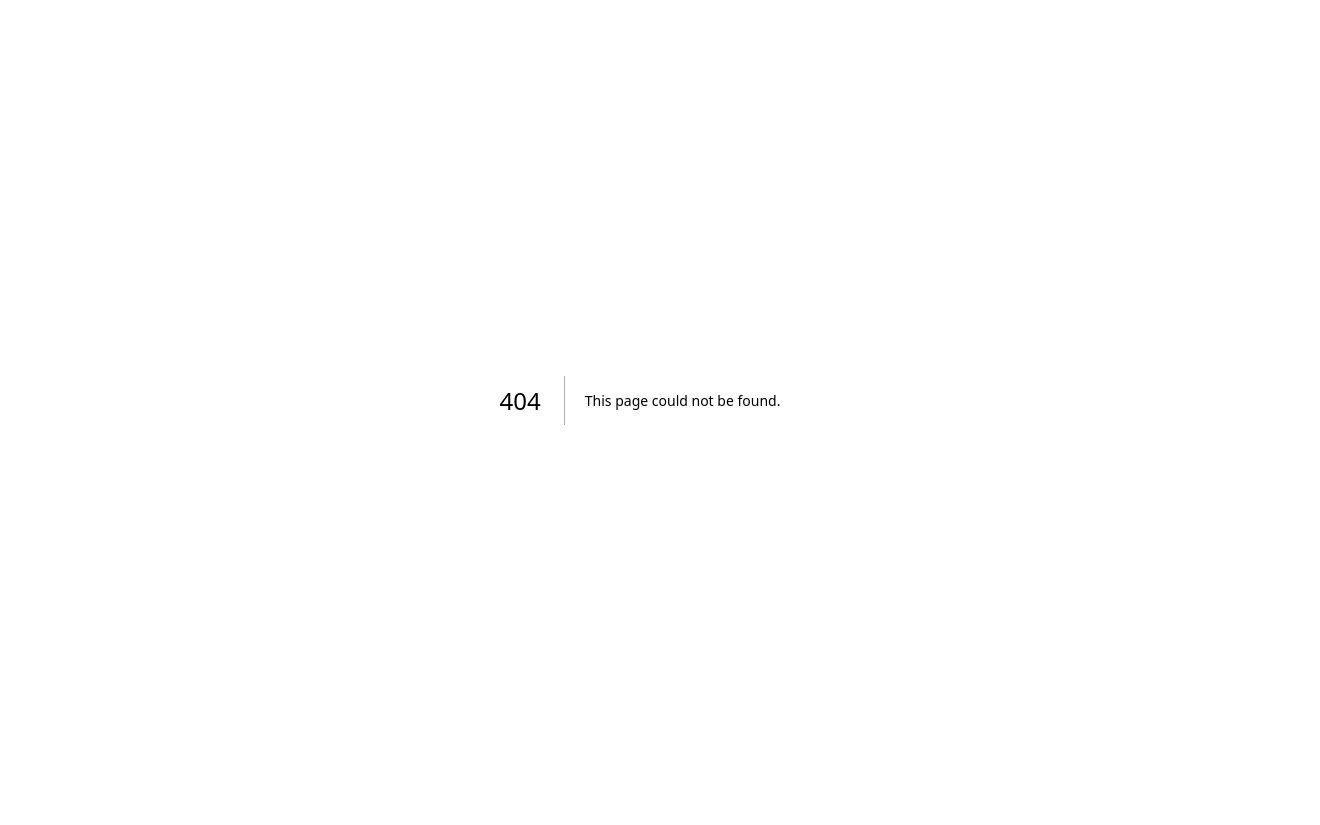
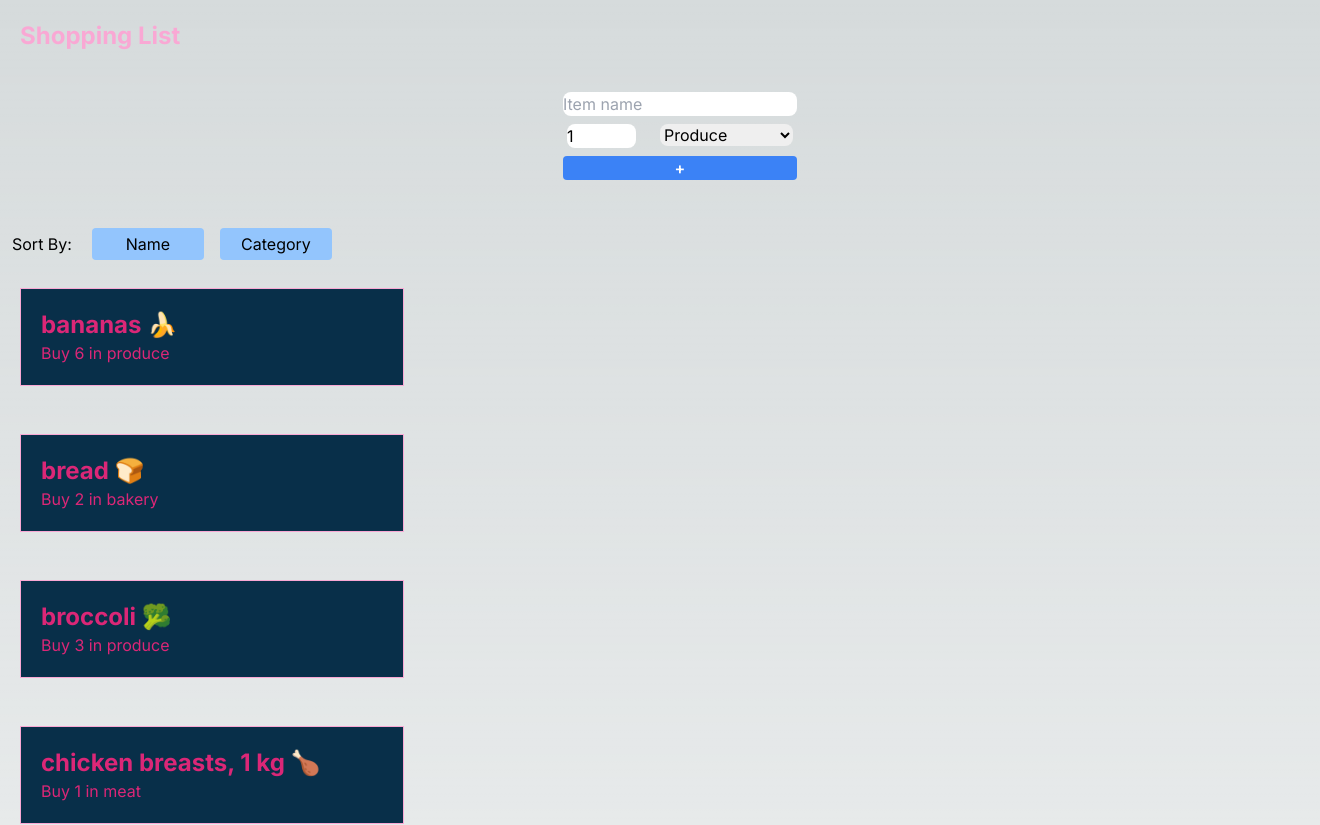
Before and after one commit to simranjotbal/cprg306-assignments, a Next.js app: page /week-6 in a window 1280 px wide. Before the commit this address had no page. Shown: the top 825 px of the page, 1320 px wide, since content can reach past the window. Before the commit the page ends 800 px from the top, so only its background shows below. Built offline with nearby package versions, Linux system fonts and the light colour scheme.

Commit message:
week-6
Week 6 assignment

```diff
--- a/app/page.js
+++ b/app/page.js
@@ -6,7 +6,7 @@ export default function Home() {
   return (
     <main>
       <h1> CPRG 306:Web Development2 - Assignments</h1>
-      <Link  className="underline text-cyan-600 hover:text-pink-300" href="./week-5">week-5
+      <Link  className="underline text-cyan-600 hover:text-pink-300" href="./week-6">week-6
       </Link>
     </main>
 
--- /dev/null
+++ b/app/week-6/item-list.js
@@ -0,0 +1,59 @@
+"use client";
+import { useState } from "react";
+import Item from "./item";
+
+
+export default function ItemList({items}) {
+
+    //let Array = data.map((list) => ({...list}))
+    const [sortBy,setSortBy] = useState("name");
+
+
+    //Array = Array.sort ((a,b) => {
+
+    const sortedItems = [...items].sort((a, b) => {
+
+      if (sortBy === 'name' || sortBy === 'category'){
+      if( isNaN(parseInt(a[sortBy])))
+          {
+      let nameA = a[sortBy].toUpperCase();
+      let nameB = b[sortBy].toUpperCase();
+      if (nameA < nameB){
+          return -1;
+      }
+      if (nameA > nameB){
+          return 1;
+      }
+      return 0;
+      }
+      else {
+          return a[sortBy] - b[sortBy]
+      }
+
+      }
+  } );
+
+  return (
+    <div>
+        <label className="p-1 m-2 w-28"> Sort By:</label>
+
+          <button
+          onClick={() => setSortBy("name")} className="bg-blue-300 p-1 m-2 w-28 rounded  hover:bg-pink-500 text-black  ">
+            Name
+          </button>
+
+          <button
+          onClick={() => setSortBy("category")} className="bg-blue-300 p-1 m-2 w-28 rounded  hover:bg-pink-500 text-black  ">
+            Category
+          </button>
+
+          <section className='flex flex-col space-y-2'>
+            {sortedItems.map((list) => (
+                <Item  key={list.id} item={list}/>
+            ))}
+            </section>
+
+    </div>
+
+  );
+}
--- /dev/null
+++ b/app/week-6/item.js
@@ -0,0 +1,14 @@
+"use client"
+export default function Item({item}){
+
+    let { name, quantity, category} = item;
+
+  return (
+    <ul>
+      <div className="text-pink-600 bg-sky-950 border border-pink-300 mx-5 my-5  m-5 p-5 w-96 ">
+      <li className="text-2xl font-bold">{name}</li>
+      <li>Buy {quantity} in {category}</li>
+      </div>
+    </ul>
+  );
+}
--- /dev/null
+++ b/app/week-6/items.json
@@ -0,0 +1,74 @@
+[
+    {
+      "id": "1h2GJKH12gkHG31h1H",
+      "name": "milk, 4 L 🥛",
+      "quantity": 1,
+      "category": "dairy"
+    },
+    {
+      "id": "2KJH3k2j3H1k2J3K1H",
+      "name": "bread 🍞",
+      "quantity": 2,
+      "category": "bakery"
+    },
+    {
+      "id": "3h2KJH3k2j3H1k2J3",
+      "name": "eggs, dozen 🥚",
+      "quantity": 2,
+      "category": "dairy"
+    },
+    {
+      "id": "4k2J3K1H2GJKH12gk",
+      "name": "bananas 🍌",
+      "quantity": 6,
+      "category": "produce"
+    },
+    {
+      "id": "5H1h1H2KJH3k2j3H",
+      "name": "broccoli 🥦",
+      "quantity": 3,
+      "category": "produce"
+    },
+    {
+      "id": "6H1k2J3K1H2GJKH1",
+      "name": "chicken breasts, 1 kg 🍗",
+      "quantity": 1,
+      "category": "meat"
+    },
+    {
+      "id": "7gkHG31h1H2KJH3k",
+      "name": "pasta sauce 🍝",
+      "quantity": 3,
+      "category": "canned goods"
+    },
+    {
+      "id": "8j3H1k2J3K1H2GJK",
+      "name": "spaghetti, 454 g 🍝",
+      "quantity": 2,
+      "category": "dry goods"
+    },
+    {
+      "id": "9H12gkHG31h1H2KJ",
+      "name": "toilet paper, 12 pack 🧻",
+      "quantity": 1,
+      "category": "household"
+    },
+    {
+      "id": "10H3k2j3H1k2J3K1",
+      "name": "paper towels, 6 pack",
+      "quantity": 1,
+      "category": "household"
+    },
+    {
+      "id": "11k2J3K1H2GJKH12",
+      "name": "dish soap 🍽️",
+      "quantity": 1,
+      "category": "household"
+    },
+    {
+      "id": "12GJKH12gkHG31h1",
+      "name": "hand soap 🧼",
+      "quantity": 4,
+      "category": "household"
+    }
+  ]
--- /dev/null
+++ b/app/week-6/new-item.js
@@ -0,0 +1,69 @@
+"use client";
+
+import { useState } from "react";
+
+export default function NewItem({onAddItem}){
+
+    const [name , setName] = useState("");
+
+    const [quantity, setQuantity] = useState(1);
+
+    const [category , setCategory] = useState("Produce");
+
+    const handleSubmit = (event) =>{
+        //console.dir(event);
+        event.preventDefault();
+
+        const item = {
+            id: Math.random().toString(36).substring(2, 9),
+            name,
+            quantity,
+            category
+        };
+
+
+
+        onAddItem(item);
+        setName("");
+        setQuantity(1);
+        setCategory("produce");
+}
+return(
+    <div class="flex justify-start p-4">
+
+    <form onSubmit= {handleSubmit} className="w-30"  >
+    <div>
+        <label>
+        <input type="text"
+         placeholder="Item name" class="w-full border-5 border-black rounded-lg text-black "
+         value={name}
+        onChange={(e) => setName (e.target.value)} required/>
+        </label>
+    </div>
+
+    <div class="flex justify-between">
+        <input type="number" class="border-5 border-black rounded-lg  text-black mx-1 my-2" value={quantity} onChange={(e) => setQuantity(Number(e.target.value))} min={1} max={99} required/>
+
+        <label>
+        <select value={category} onChange={(e) => setCategory(e.target.value)} class="border-5 border-black rounded-lg text-black mx-1 my-2 ">
+            <option value="Produce">Produce</option>
+            <option value="dairy">Dairy</option>
+            <option value="Bakery">Bakery</option>
+            <option value="Meat">Meat</option>
+            <option value="frozen foods">Frozen Foods</option>
+            <option value="Canned Goods">Canned Goods</option>
+            <option value="Dry Goods">Dry Goods</option>
+            <option value="Beverages">Beverages</option>
+            <option value="Snacks">Snacks</option>
+            <option value="Household">Household</option>
+            <option value="Other">Other</option>
+        </select>
+        </label>
+    </div>
+    <button type="submit" className="bg-blue-500 w-full text-white font-semibold rounded border-10 border-black">+</button>
+
+</form>
+
+</div>
+);
+}
--- /dev/null
+++ b/app/week-6/page.js
@@ -0,0 +1,26 @@
+"use client"
+import { useState } from "react";
+import NewItem from "../week-4/new-item";
+import ItemList from "./item-list";
+import itemsData from './items.json';
+
+
+export default function page(){
+  const [itemList , setItemList] = useState(
+      itemsData.map((item) => ({...item}))
+  );
+
+    const handleAddItem = (newItem) => {
+      setItemList([...itemList, newItem]);
+    };
+
+    return(
+        <main>
+        <h1 className="text-2xl font-bold m-5 text-pink-300">Shopping List</h1>
+        <NewItem onAddItem={handleAddItem}/>
+        <ItemList items={itemList}/>
+
+
+      </main>
+    );
+  }
```
